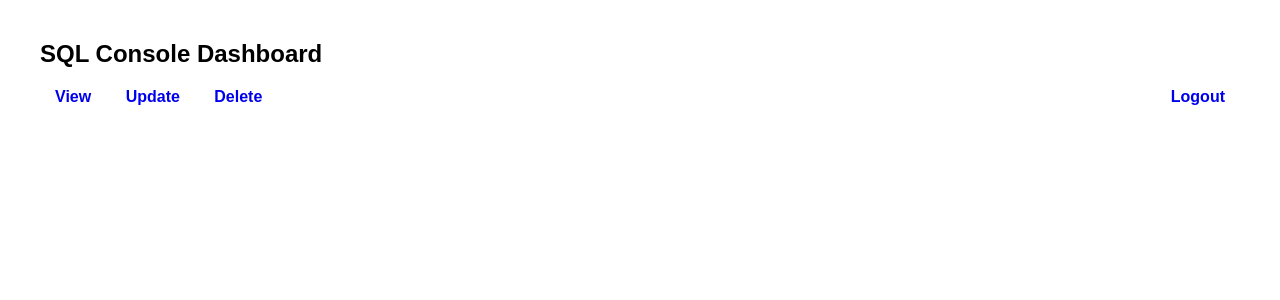
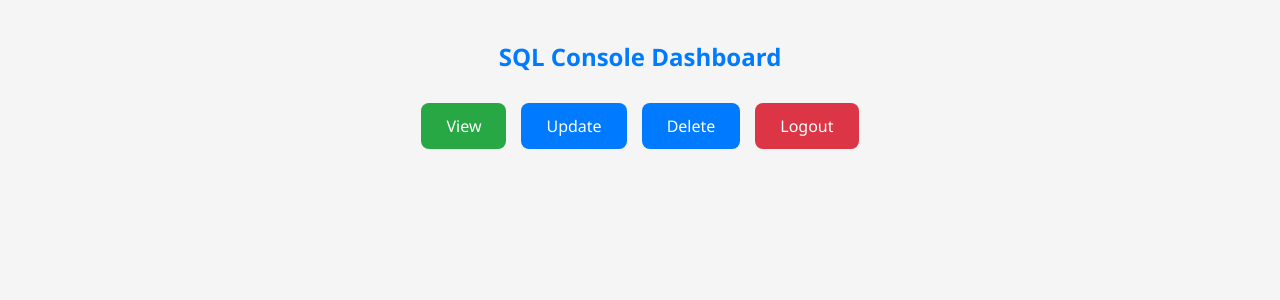
Before and after one commit to ICLNetworks/admintool, a PHP site: page /dashboard.php in a window 1280 px wide. Shown: the top 300 px of the page. Run offline with PHP 8.4, Linux system fonts and the light colour scheme; the visitor is signed in with stand-in values (Sample User, id 1).

Commit message:
view and dashboard style changes

```diff
--- a/dashboard.php
+++ b/dashboard.php
@@ -6,21 +6,75 @@ if (!isset($_SESSION['db'])) {
 }
 ?>
 <!DOCTYPE html>
-<html>
+<html lang="en">
 <head>
-<title>Dashboard</title>
+<meta charset="UTF-8">
+<meta name="viewport" content="width=device-width, initial-scale=1.0">
+<title>SQL Console Dashboard</title>
 <style>
-body { font-family: Arial; margin: 40px; }
-nav a { margin: 0 15px; text-decoration: none; font-weight: bold; }
+body {
+    font-family: 'Segoe UI', Tahoma, Geneva, Verdana, sans-serif;
+    margin:0; padding:20px; background:#f5f5f5;
+}
+.container { max-width: 900px; margin:auto; }
+
+/* Header */
+h2 {
+    text-align:center;
+    margin-bottom:30px;
+    color:#007bff;
+}
+
+/* Navigation Buttons */
+.navbar {
+    display:flex;
+    flex-wrap:wrap;
+    justify-content:center;
+    gap:15px;
+    margin-bottom:40px;
+}
+.navbar a {
+    padding:12px 25px;
+    background:#007bff;
+    color:white;
+    text-decoration:none;
+    font-weight:500;
+    border-radius:8px;
+    transition: background 0.3s;
+}
+.navbar a:hover {
+    background:#0056b3;
+}
+
+/* Active Tab */
+.navbar a.active {
+    background:#28a745; /* Green for active tab */
+}
+
+/* Logout Button */
+.logout {
+    background:#dc3545 !important;
+}
+.logout:hover {
+    background:#a71d2a !important;
+}
+
+/* Responsive */
+@media(max-width:600px){
+    .navbar { flex-direction:column; align-items:center; }
+    .navbar a { width:100%; text-align:center; }
+}
 </style>
 </head>
 <body>
-<h2>SQL Console Dashboard</h2>
-<nav>
-    <a href="view.php">View</a>
-    <a href="update.php">Update</a>
-    <a href="delete.php">Delete</a>
-    <a href="logout.php" style="float:right;">Logout</a>
-</nav>
+<div class="container">
+    <h2>SQL Console Dashboard</h2>
+    <div class="navbar">
+        <a href="view.php" class="active">View</a>
+        <a href="update.php">Update</a>
+        <a href="delete.php">Delete</a>
+        <a href="logout.php" class="logout">Logout</a>
+    </div>
+</div>
 </body>
 </html>
```
Also changed, not shown: view.php (+87 -15 lines).
